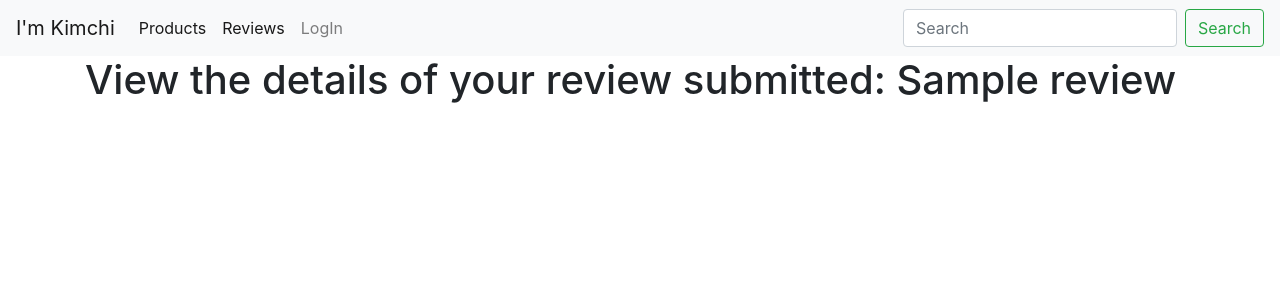
After one commit to Code-Institute-Submissions/Project-20, a Django app: page /reviews/details/1 in a window 1280 px wide. The commit adds this page. Shown: the top 300 px of the page. Run offline with Django 3.2, Linux system fonts and the light colour scheme; tables that the repository leaves empty hold one stand-in row (values such as "Sample post"); some libraries are stand-ins or nearby versions.

Commit message:
Added 'Read' route for view details of a review

```diff
--- a/KimchiProject/urls.py
+++ b/KimchiProject/urls.py
@@ -12,6 +12,8 @@ urlpatterns = [
     path('reviews/all', reviews.views.all_reviews,
          name="all_reviews_route"),
     path('reviews/create', reviews.views.create_review),
+    path('reviews/details/<review_id>', reviews.views.review_details,
+         name="review_details_route"),
     path('reviews/update/<review_id>', reviews.views.update_review,
          name="update_review_route")
 
--- a/reviews/templates/reviews/all_reviews.template.html
+++ b/reviews/templates/reviews/all_reviews.template.html
@@ -7,7 +7,7 @@
     <p class="h1 text-center mb-5 mt-5">Reviews on I'm Kimch</p>
 
     {% for r in reviews %}
-    <a href="{% url 'update_review_route' review_id=r.id %}">
+    <a href="{% url 'review_details_route' review_id=r.id %}">
     <div class="card mb-4">
     <div class="card-body">
         <p>{{r.product_name}}</p>
--- /dev/null
+++ b/reviews/templates/reviews/review_details.template.html
@@ -0,0 +1,7 @@
+{% extends 'base.template.html' %}
+
+{% block title %}Reiviews{% endblock %}
+
+{% block content %}
+<h1>View the details of your review submitted: {{review.title}}</h1>
+{% endblock %}
--- a/reviews/templates/reviews/update_review.template.html
+++ b/reviews/templates/reviews/update_review.template.html
@@ -4,6 +4,7 @@
 {% block title %}Edit your review{% endblock %}
 
 {% block content %}
+<h1>{{review.title}} 을 위한 리뷰를 수정해 주세요!</h1>
 <form method="POST">
     {% csrf_token %}
     {{form|crispy}}
--- a/reviews/views.py
+++ b/reviews/views.py
@@ -3,7 +3,6 @@ from .models import Review
 from .forms import ReviewForm
 
 
-# Create your views here.
 def all_reviews(request):
     reviews = Review.objects.all()
     return render(request, 'reviews/all_reviews.template.html', {
@@ -31,6 +30,13 @@ def create_review(request):
         })
 
 
+def review_details(request, review_id):
+    review = get_object_or_404(Review, pk=review_id)
+    return render(request, 'reviews/review_details.template.html', {
+        'review': review
+    })
+
+
 def update_review(request, review_id):
     review_being_updated = get_object_or_404(Review, pk=review_id)
 
```
